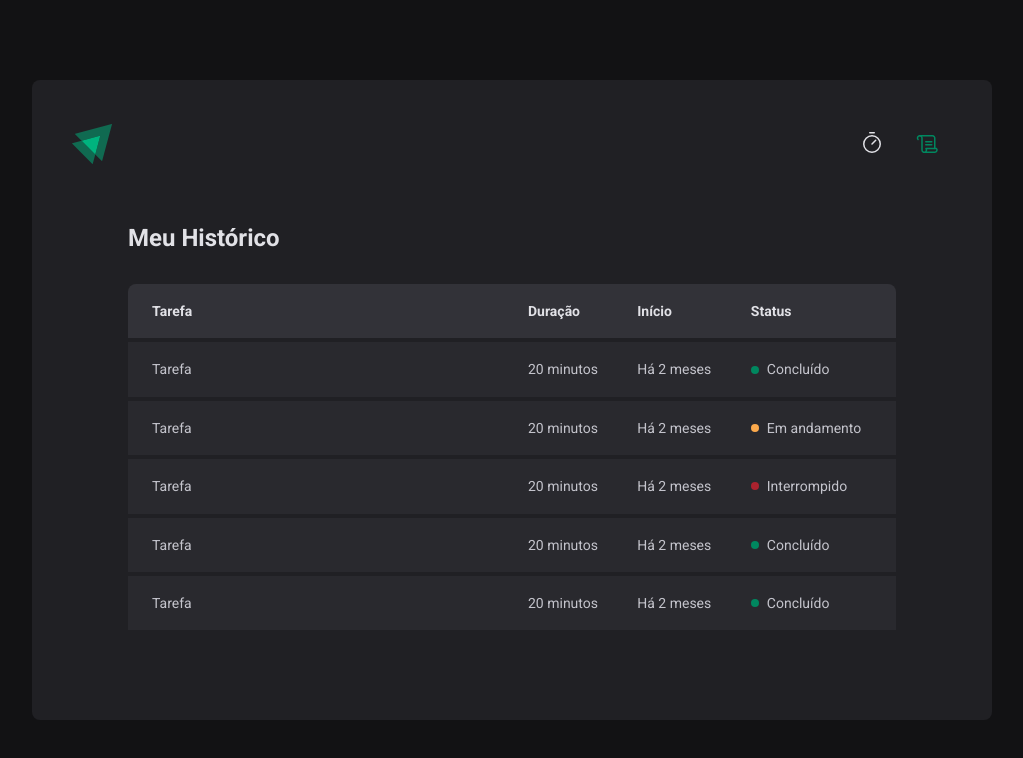
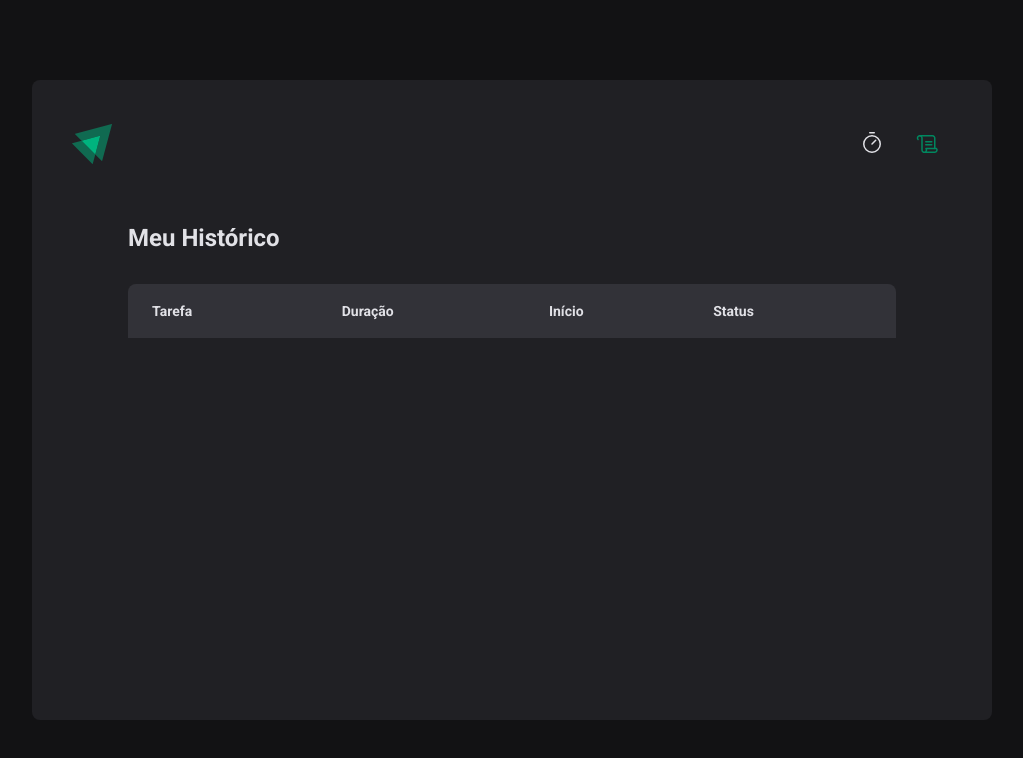
Before and after one commit to marcos-jesus/ignite-timer, a React (Vite) app: page /history in a window 1280 px wide. Shown: the top 758 px of the page, without its empty margins (128-1151 px from the left). Built offline with nearby package versions, Linux system fonts and the light colour scheme.

Commit message:
Finished Context & Add useReducer

```diff
--- /dev/null
+++ b/contexts/CyclesContext.tsx
@@ -0,0 +1,105 @@
+/* eslint-disable prettier/prettier */
+import { createContext, ReactNode, useState, useReducer } from 'react'
+
+interface Cycle {
+  id: string
+  task: string
+  minutesAmount: number
+  startDate: Date
+  interruptedDate?: Date
+  finishedDate?: Date
+}
+
+interface CreateCycleData {
+  task: string
+  minutesAmount: number
+}
+
+interface CyclesContextType {
+  cycles: Cycle[]
+  activeCycle: Cycle | undefined
+  activeCycleId: string | null
+  amountSecondsPassed: number
+  markCurrentCycleAsFinished: () => void
+  setSecondsPassed: (seconds: number) => void
+  createNewCycle: (data: CreateCycleData) => void
+  InterruptCurrentCycle: () => void
+}
+
+export const CyclesContext = createContext({} as CyclesContextType)
+
+interface CyclesContextProviderProps {
+  children: ReactNode
+}
+
+export function CyclesContextProvider({
+  children,
+}: CyclesContextProviderProps) {
+  const [cycles, setCycles] = useState<Cycle[]>([])
+  const [activeCycleId, setActiveCycleId] = useState<string | null>(null)
+  const [amountSecondsPassed, setAmountSecondsPassed] = useState(0)
+
+  const activeCycle = cycles.find((cycle) => cycle.id === activeCycleId)
+
+  function setSecondsPassed(seconds: number) {
+    setAmountSecondsPassed(seconds)
+  }
+
+  function markCurrentCycleAsFinished() {
+    setCycles((state) =>
+      state.map((cycle) => {
+        if (cycle.id === activeCycleId) {
+          return { ...cycle, finishedDate: new Date() }
+        } else {
+          return cycle
+        }
+      }),
+    )
+  }
+
+  function createNewCycle(data: CreateCycleData) {
+    const id = String(new Date().getTime())
+
+    const newCycle: Cycle = {
+      id,
+      task: data.task,
+      minutesAmount: data.minutesAmount,
+      startDate: new Date(),
+    }
+
+    setCycles((state) => [...state, newCycle])
+    setActiveCycleId(id)
+    setAmountSecondsPassed(0)
+  }
+
+  function InterruptCurrentCycle() {
+    setCycles((state) =>
+      state.map((cycle) => {
+        if (cycle.id === activeCycleId) {
+          return { ...cycle, interruptedDate: new Date() }
+        } else {
+          return cycle
+        }
+      }),
+    )
+
+    setActiveCycleId(null)
+  }
+
+  return (
+    <CyclesContext.Provider
+      value={{
+        cycles,
+        activeCycle,
+        activeCycleId,
+        markCurrentCycleAsFinished,
+        amountSecondsPassed,
+        setSecondsPassed,
+        createNewCycle,
+        InterruptCurrentCycle,
+      }}
+    >
+      {children}
+    </CyclesContext.Provider>
+  )
+}
--- a/src/App.tsx
+++ b/src/App.tsx
@@ -5,11 +5,15 @@
 import { GlobalStyle } from './styles/global'
 import { defaultTheme } from './styles/themes/default'
 
+import { CyclesContextProvider } from '../contexts/CyclesContext'
+
 export function App() {
   return (
     <ThemeProvider theme={defaultTheme}>
       <BrowserRouter>
-        <Router />
+        <CyclesContextProvider>
+          <Router />
+        </CyclesContextProvider>
       </BrowserRouter>
 
       <GlobalStyle />
--- a/src/pages/History/index.tsx
+++ b/src/pages/History/index.tsx
@@ -1,5 +1,11 @@
+import { useContext } from 'react'
+import { CyclesContext } from '../../../contexts/CyclesContext'
 import { HistoryContainer, HistoryList, Status } from '../History/styles'
+
+import { formatDistanceToNow } from 'date-fns'
+import ptBR from 'date-fns/locale/pt-BR'
 export function History() {
+  const { cycles } = useContext(CyclesContext)
   return (
     <HistoryContainer>
       <h1>Meu Histórico</h1>
@@ -15,50 +21,33 @@
             </tr>
           </thead>
           <tbody>
-            <tr>
-              <td>Tarefa</td>
-              <td>20 minutos</td>
-              <td>Há 2 meses</td>
-              <td>
-                <Status statusColor="green">Concluído</Status>
-              </td>
-            </tr>
+            {cycles.map((cycle) => {
+              return (
+                <tr key={cycle.id}>
+                  <td>{cycle.task}</td>
+                  <td>{cycle.minutesAmount} minutos</td>
+                  <td>
+                    {formatDistanceToNow(cycle.startDate, {
+                      addSuffix: true,
+                      locale: ptBR,
+                    })}
+                  </td>
+                  <td>
+                    {cycle.finishedDate && (
+                      <Status statusColor="green">Concluído</Status>
+                    )}
 
-            <tr>
-              <td>Tarefa</td>
-              <td>20 minutos</td>
-              <td>Há 2 meses</td>
-              <td>
-                <Status statusColor="yellow">Em andamento</Status>
-              </td>
-            </tr>
+                    {cycle.interruptedDate && (
+                      <Status statusColor="red">Interrompido</Status>
+                    )}
 
-            <tr>
-              <td>Tarefa</td>
-              <td>20 minutos</td>
-              <td>Há 2 meses</td>
-              <td>
-                <Status statusColor="red">Interrompido</Status>
-              </td>
-            </tr>
-
-            <tr>
-              <td>Tarefa</td>
-              <td>20 minutos</td>
-              <td>Há 2 meses</td>
-              <td>
-                <Status statusColor="green">Concluído</Status>
-              </td>
-            </tr>
-
-            <tr>
-              <td>Tarefa</td>
-              <td>20 minutos</td>
-              <td>Há 2 meses</td>
-              <td>
-                <Status statusColor="green">Concluído</Status>
-              </td>
-            </tr>
+                    {!cycle.finishedDate && !cycle.interruptedDate && (
+                      <Status statusColor="yellow">Em andamento</Status>
+                    )}
+                  </td>
+                </tr>
+              )
+            })}
           </tbody>
         </table>
       </HistoryList>
--- a/src/pages/History/styles.ts
+++ b/src/pages/History/styles.ts
@@ -50,7 +50,7 @@
       line-height: 1.6;
 
       &:first-child {
-        width: 50%;
+        width: 40%;
         padding-left: 1.5rem;
       }
 
--- a/src/pages/Home/components/Countdown/index.tsx
+++ b/src/pages/Home/components/Countdown/index.tsx
@@ -2,14 +2,14 @@
 
 import { useEffect, useContext } from 'react'
 import { differenceInSeconds } from 'date-fns'
-import { CyclesContext } from '../..'
+import { CyclesContext } from '../../../../../contexts/CyclesContext'
 
 export function Countdown() {
   const {
     activeCycle,
     activeCycleId,
+    amountSecondsPassed,
     markCurrentCycleAsFinished,
-    amountSecondsPassed,
     setSecondsPassed,
   } = useContext(CyclesContext)
 
--- a/src/pages/Home/components/NewCycleForm/index.tsx
+++ b/src/pages/Home/components/NewCycleForm/index.tsx
@@ -1,7 +1,7 @@
 import { FormContainer, TaskInput, MinutesAmountInput } from './styles'
 
 import { useContext } from 'react'
-import { CyclesContext } from '../..'
+import { CyclesContext } from '../../../../../contexts/CyclesContext'
 import { useFormContext } from 'react-hook-form'
 
 export function NewCycleForm() {
--- a/src/pages/Home/index.tsx
+++ b/src/pages/Home/index.tsx
@@ -4,7 +4,7 @@
   StopCountdownButton,
 } from './styles'
 
-import React, { useState, createContext } from 'react'
+import { useContext } from 'react'
 
 import { HandPalm, Play } from 'phosphor-react'
 
@@ -14,31 +14,9 @@
 import { useForm, FormProvider } from 'react-hook-form'
 import { zodResolver } from '@hookform/resolvers/zod'
 import * as zod from 'zod'
-
-interface Cycle {
-  id: string
-  task: string
-  minutesAmount: number
-  startDate: Date
-  interruptedDate?: Date
-  finishedDate?: Date
-}
-
-interface CyclesContextType {
-  activeCycle: Cycle | undefined
-  activeCycleId: string | null
-  markCurrentCycleAsFinished: () => void
-  amountSecondsPassed: number
-  setSecondsPassed: (seconds: number) => void
-}
-
-export const CyclesContext = createContext({} as CyclesContextType)
+import { CyclesContext } from '../../../contexts/CyclesContext'
 
 export function Home() {
-  const [cycles, setCycles] = useState<Cycle[]>([])
-  const [activeCycleId, setActiveCycleId] = useState<string | null>(null)
-  const [amountSecondsPassed, setAmountSecondsPassed] = useState(0)
-
   const newCycleFormValidationSchema = zod.object({
     task: zod.string().min(1, 'Informe a tarefa'),
     minutesAmount: zod
@@ -59,78 +37,27 @@
 
   const { handleSubmit, watch, reset } = newCycleForm
 
-  const activeCycle = cycles.find((cycle) => cycle.id === activeCycleId)
-
-  function setSecondsPassed(seconds: number) {
-    setAmountSecondsPassed(seconds)
-  }
-
-  function markCurrentCycleAsFinished() {
-    setCycles((state) =>
-      state.map((cycle) => {
-        if (cycle.id === activeCycleId) {
-          return { ...cycle, finishedDate: new Date() }
-        } else {
-          return cycle
-        }
-      }),
-    )
-  }
-
   function handleCreateNewCycle(data: NewCycleFormData) {
-    const id = String(new Date().getTime())
-
-    const newCycle: Cycle = {
-      id,
-      task: data.task,
-      minutesAmount: data.minutesAmount,
-      startDate: new Date(),
-    }
-
-    setCycles((state) => [...state, newCycle])
-    setActiveCycleId(id)
-    setAmountSecondsPassed(0)
-
+    createNewCycle(data)
     reset()
-  }
-
-  function handleInterruptCycle() {
-    setCycles((state) =>
-      state.map((cycle) => {
-        if (cycle.id === activeCycleId) {
-          return { ...cycle, interruptedDate: new Date() }
-        } else {
-          return cycle
-        }
-      }),
-    )
-
-    setActiveCycleId(null)
   }
 
   const task = watch('task')
   const isSubmitDisabled = !task
 
+  const { createNewCycle, InterruptCurrentCycle, activeCycle } =
+    useContext(CyclesContext)
+
   return (
     <HomeContainer>
       <form onSubmit={handleSubmit(handleCreateNewCycle)}>
-        <CyclesContext.Provider
-          value={{
-            activeCycle,
-            activeCycleId,
-            markCurrentCycleAsFinished,
-            amountSecondsPassed,
-            setSecondsPassed,
-          }}
-        >
-          <FormProvider {...newCycleForm}>
-            <NewCycleForm />
-          </FormProvider>
-          <Countdown />
-        </CyclesContext.Provider>
+        <FormProvider {...newCycleForm}>
+          <NewCycleForm />
+        </FormProvider>
+        <Countdown />
 
         {activeCycle ? (
-          <StopCountdownButton onClick={handleInterruptCycle} type="button">
+          <StopCountdownButton onClick={InterruptCurrentCycle} type="button">
             <HandPalm size={24} />
             Interromper
           </StopCountdownButton>
```
